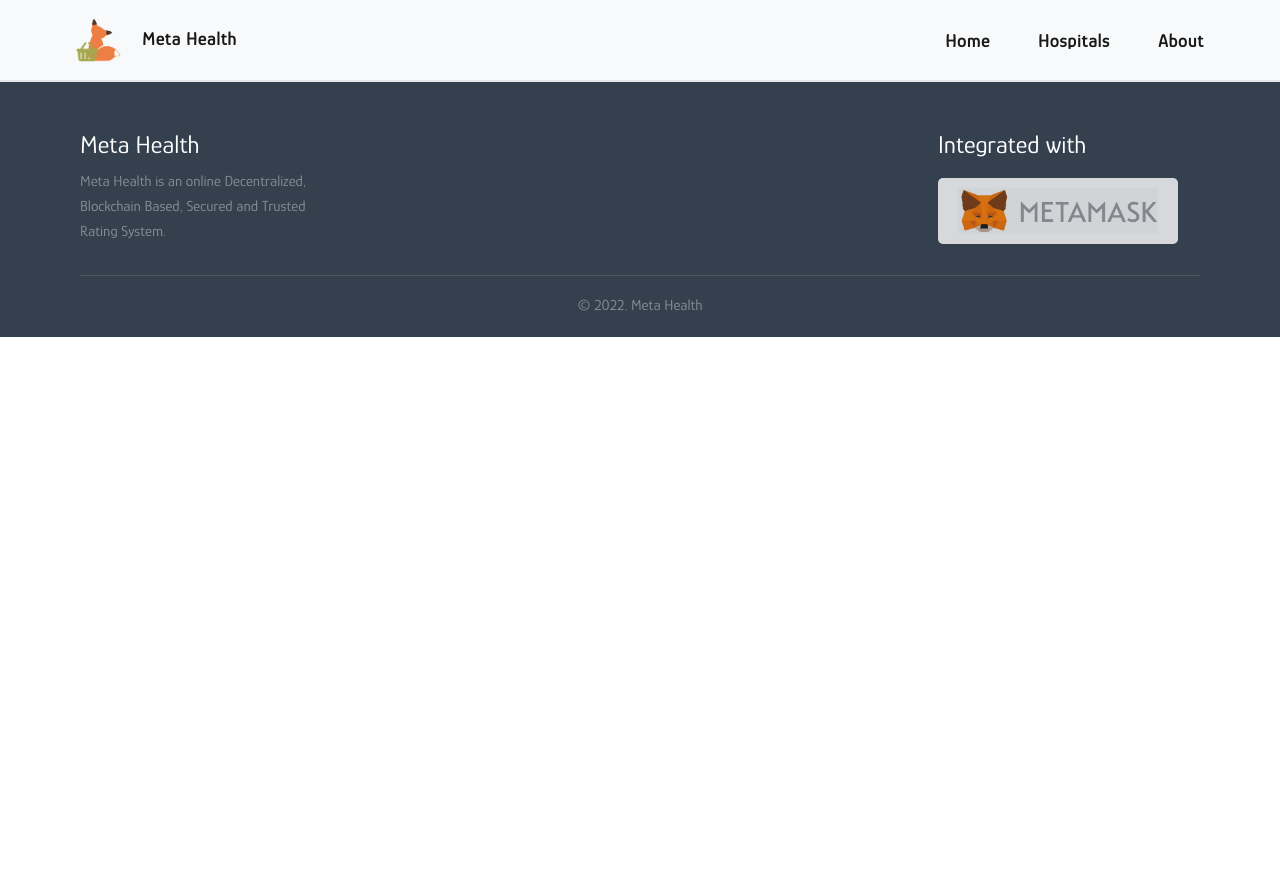
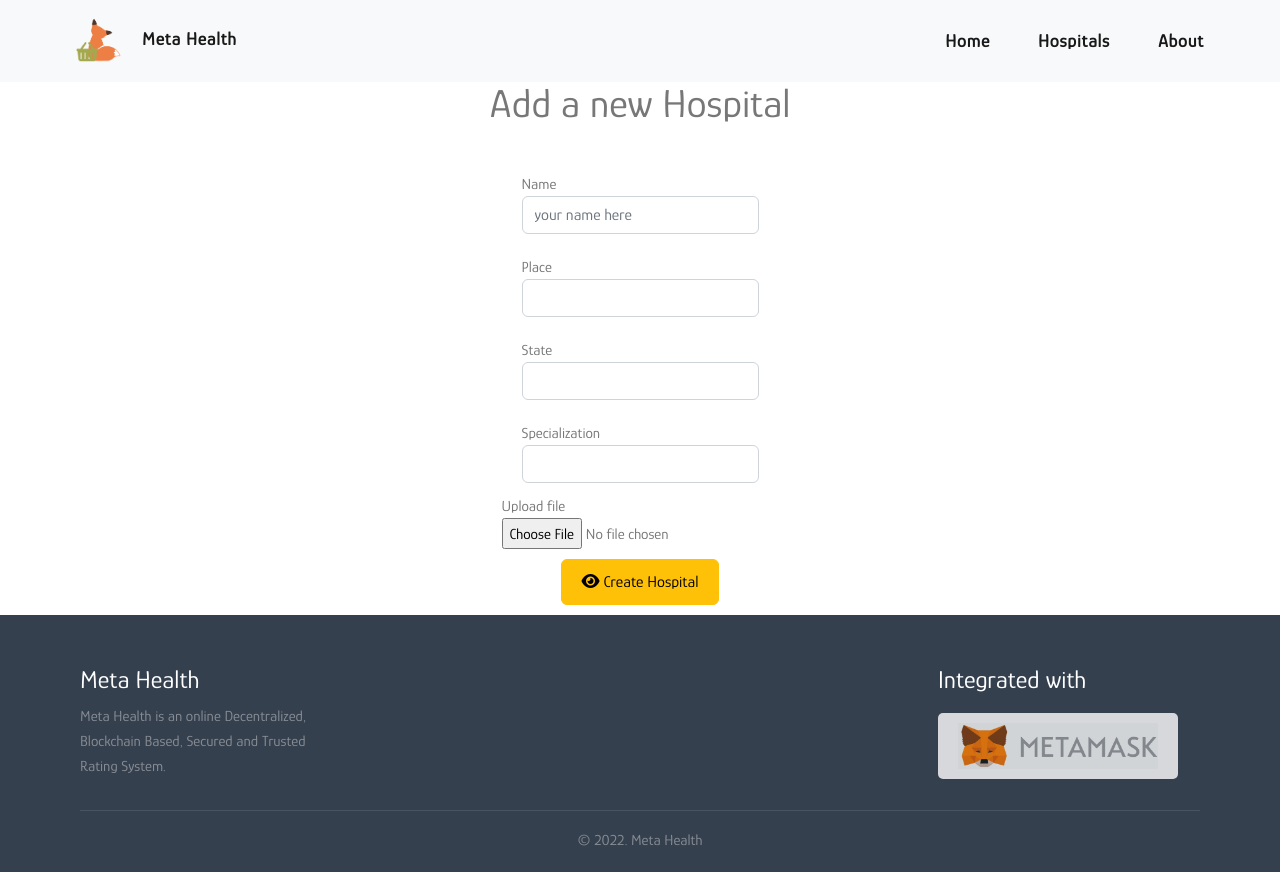
Before and after one commit to harshpatel63/Decentralized-Rating-System, a React (Create React App) app: page /createhospital in a window 1280 px wide. Before the commit the page ends 800 px from the top, so only its background shows below. Built offline with nearby package versions, Linux system fonts and the light colour scheme.

Commit message:
ipfs-car bug

```diff
--- a/package.json
+++ b/package.json
@@ -9,6 +9,7 @@
         "@truffle/hdwallet-provider": "^2.0.0",
         "crypto": "^1.0.1",
         "ganache-cli": "^6.12.2",
+        "ipfs-car": "^0.8.1",
         "mocha": "^9.1.3",
         "react": "^18.2.0",
         "react-dom": "^18.2.0",
@@ -19,7 +20,8 @@
         "truffle": "^5.4.26",
         "truffle-hdwallet-provider": "^1.0.17",
         "web-vitals": "^2.1.4",
-        "web3": "^1.6.1"
+        "web3": "^1.6.1",
+        "web3.storage": "^4.4.0"
     },
     "scripts": {
         "start": "react-scripts start",
--- a/src/App.jsx
+++ b/src/App.jsx
@@ -6,6 +6,7 @@ import Hospitals from "./components/Hospitals/Hospitals";
 import HospitalPage from "./components/Hospitals/HospitalPage";
 import Home from "./Home";
 import About from "./About";
+import CreateHospital from "./components/Hospitals/css/CreateHospital";
 
 let hospitalList = [];
 
@@ -16,6 +17,10 @@ function App() {
                 <Header />
                 <Routes>
                     <Route path="/" element={<Home />} />
+                    <Route
+                        path="/createhospital"
+                        element={<CreateHospital />}
+                    />
                     <Route path="/hospitals" element={<Hospitals />} />
                     <Route
                         path="/hospital/:id"
--- /dev/null
+++ b/src/components/Hospitals/css/CreateHospital.jsx
@@ -0,0 +1,101 @@
+import React, { useState } from "react";
+
+// import { web3Storage, getFilesFromPath } from "web3.storage";
+
+function CreateHospital() {
+    let [hospitaldata, sethospitaldata] = useState({
+        name: "",
+        place: "",
+        state: "",
+        specialization: "",
+    });
+    let fields = [
+        { name: "Name", placeholder: "your name here" },
+        { name: "Place", placeholder: "" },
+        { name: "State", placeholder: "" },
+        { name: "Specialization", placeholder: "" },
+    ];
+    return (
+        <section
+            class="create-hospital"
+            style={{
+                display: "flex",
+                justifyContent: "center",
+                alignItems: "center",
+                flexDirection: "column",
+                textAlign: "left",
+            }}
+        >
+            <h1>Add a new Hospital</h1>
+            <br />
+            <form
+                style={{
+                    maxWidth: "780px",
+                    display: "flex",
+                    flexDirection: "column",
+                }}
+            >
+                {fields.map((each) => (
+                    <div
+                        key={each.name}
+                        class="form-group"
+                        style={{ padding: "10px 20px" }}
+                    >
+                        <label for="exampleFormControlInput1">
+                            {each.name}
+                        </label>
+                        <input
+                            type="text"
+                            class="form-control"
+                            id="exampleFormControlInput1"
+                            placeholder={each.placeholder}
+                            onChange={(e) => {
+                                console.log(e.target.value);
+                                handleInput(e.target.value, each.name);
+                            }}
+                        />
+                    </div>
+                ))}
+                <div className="file-upload">
+                    <label for="exampleFormControlInput1">Upload file</label>
+                    <br />
+                    <input type="file" id="browse-file" />
+                </div>
+                <div
+                    className="button-wrapper"
+                    style={{
+                        display: "flex",
+                        justifyContent: "center",
+                        alignItems: "center",
+                        padding: "10px 20px",
+                    }}
+                >
+                    <a className="btn btn-warning buy-button">
+                        <i class="fa-solid fa-eye"></i> Create Hospital
+                    </a>
+                </div>
+            </form>
+        </section>
+    );
+
+    function handleInput(data, type) {
+        console.log(type);
+        switch (type) {
+            case "Name":
+                sethospitaldata({ ...hospitaldata, name: data });
+                break;
+            case "Place":
+                sethospitaldata({ ...hospitaldata, place: data });
+                break;
+            case "State":
+                sethospitaldata({ ...hospitaldata, state: data });
+                break;
+            case "Specialization":
+                sethospitaldata({ ...hospitaldata, specialization: data });
+                break;
+        }
+        console.log(hospitaldata);
+    }
+}
+
+export default CreateHospital;
```
